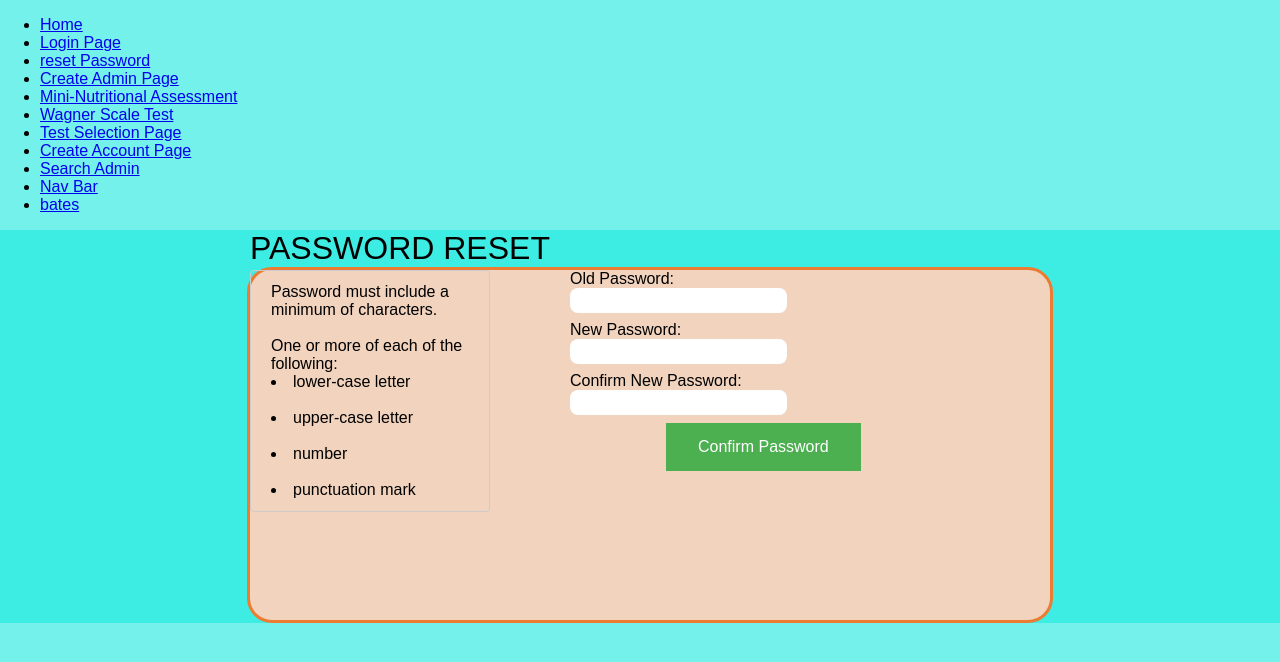
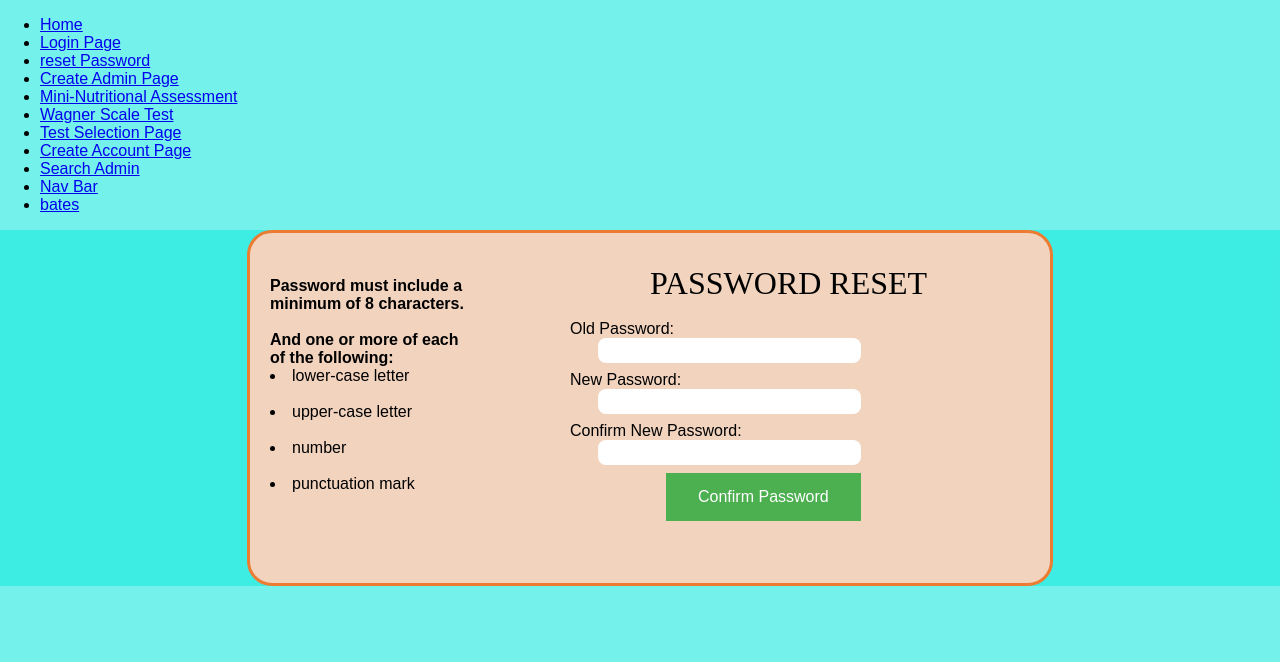
Before and after one commit to mikiehenning/FrontEnd-Software, a React (Create React App) app in the folder webapp/: page /resetPassword in a window 1280 px wide. Shown: the top 662 px of the page. Built offline with nearby package versions, Linux system fonts and the light colour scheme.

Commit message:
decent resetpassword

```diff
--- a/webapp/src/pages/resetPassword.js
+++ b/webapp/src/pages/resetPassword.js
@@ -6,18 +6,21 @@ const resetPassword = () => (
 
     <body>
 
-        <label id="Header"> PASSWORD RESET </label>
+
     <div class="container">
 
 
         <form class="inputform"  >
-        <div><label className= "label" id="advice" >Password must include a minimum of characters.<br></br><br></br>
-        One or more of each of the following:<br></br>
+        <div><label className= "label" id="advice" ><b>Password must include a minimum of 8 characters.<br></br><br></br>
+        And one or more of each of the following:</b><br></br>
 <li> lower-case letter</li><br></br>
 <li> upper-case letter</li><br></br>
 <li> number</li><br></br>
 <li> punctuation mark</li></label></div>
             <div  id="oldpassword" >
+
+            <label id="Header"> PASSWORD RESET </label>
+            <label> &nbsp; </label>
                 <label className="label" id="inlabel">     Old Password: </label>
                 <input className="inputboxpassword" type="text" id= "input" /><br></br>
 
--- a/webapp/src/styling/resetPassword.css
+++ b/webapp/src/styling/resetPassword.css
@@ -81,18 +81,19 @@ margin-left:6em;
 margin-top:0em;
 border: 0px solid red;
 border-radius: 8px;
-
+font-family: "Times New Roman", Times, serif;
+font-size:large;
 }
 
 #advice{width: 50;
   padding: 12px 20px;
   margin: 8px 0;
   display: inline-block;
-  border: 1px solid #ccc;
+
   border-radius: 4px;
   box-sizing: border-box;
 
-  margin-top:0em;
+  margin-top:2em;
   float: left;
   }
 
@@ -166,8 +167,15 @@ label{
 }
 
 #Header{
-  text-align: center;
- margin-left:10;
+  text-align: left;
+
+
   font-size:xx-large;
+  font-family: "Times New Roman", Times, serif;
+}
+
+#oldpassword{
+
+padding-top: 2em;
 
 }
```
